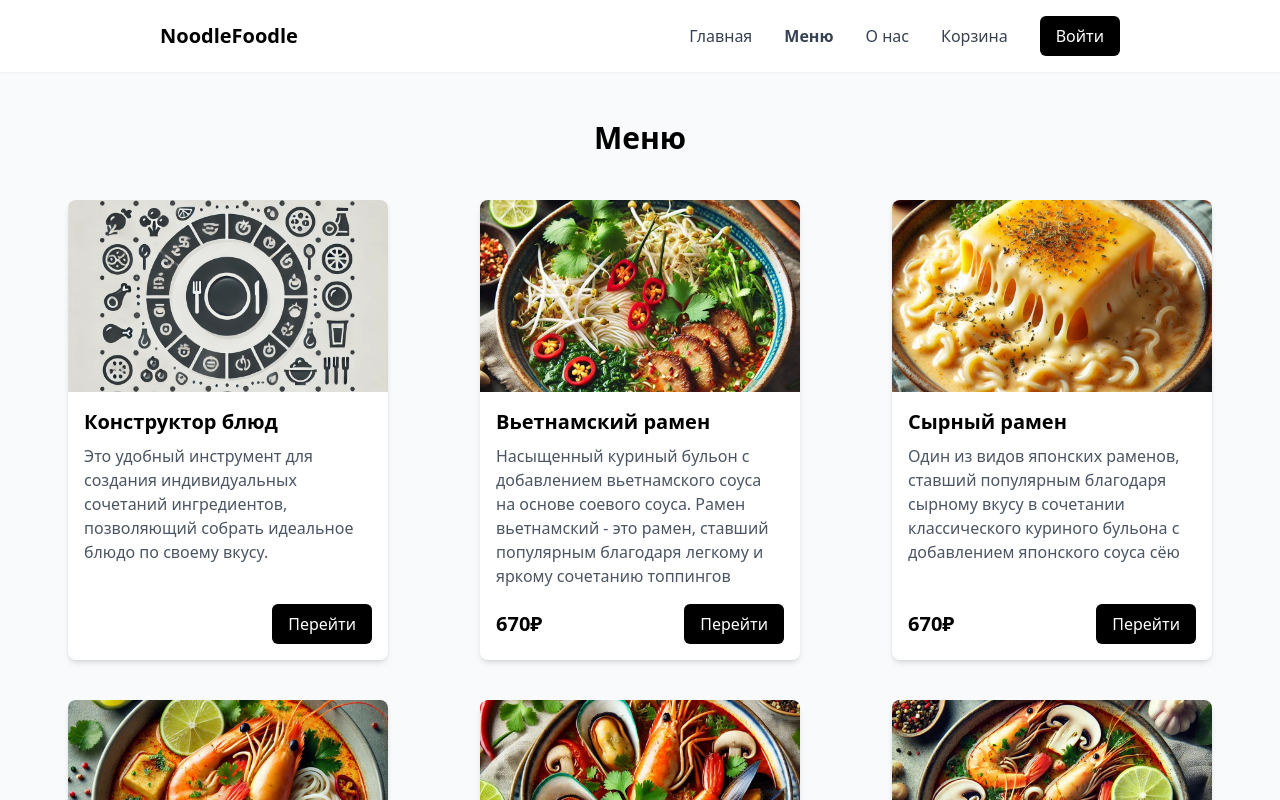
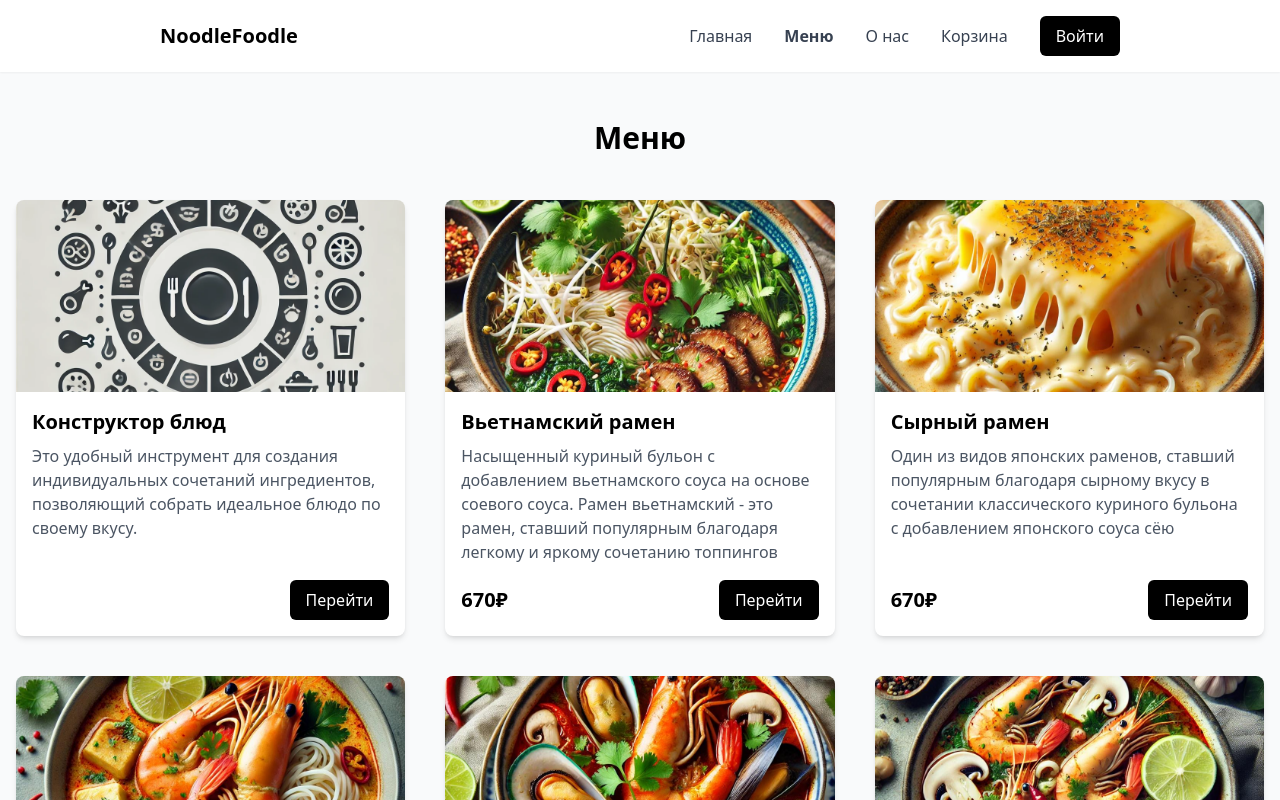
Before and after one commit to proffsenya/NoodleFoodle, a React (Vite) app: page /menu in a window 1280 px wide. Shown: the top 800 px of the page. Built offline with nearby package versions, Linux system fonts and the light colour scheme.

Commit message:
Adaptation of grids on the Menu.jsx page has been completed

```diff
--- a/pages/Menu.jsx
+++ b/pages/Menu.jsx
@@ -17,14 +17,12 @@ export default function Menu() {
 
 function Layout() {
     return (
-        <section id="menu" className="px-4 py-20 bg-gray-50">
+      <section className="px-4 py-20 bg-gray-50">
         <div className="container mx-auto">
-                  <h2 className="mt-10 text-3xl font-bold text-center mb-11">
-                    Меню
-                  </h2>
-                  <div className="grid mx-auto md:gap-10 justify-evenly md:grid-cols-16">
+          <h2 className="mt-10 text-3xl font-bold text-center mb-11">Меню</h2>
+          <div className="grid grid-cols-1 gap-10 md:grid-cols-3">
             {dishes.map((item) => (
-                      <MenuConst MenuObj = {item} key = {item.name} />
+              <MenuConst MenuObj={item} key={item.name} />
             ))}
           </div>
         </div>
```
Lines whose indentation alone changed are shown as unchanged.
